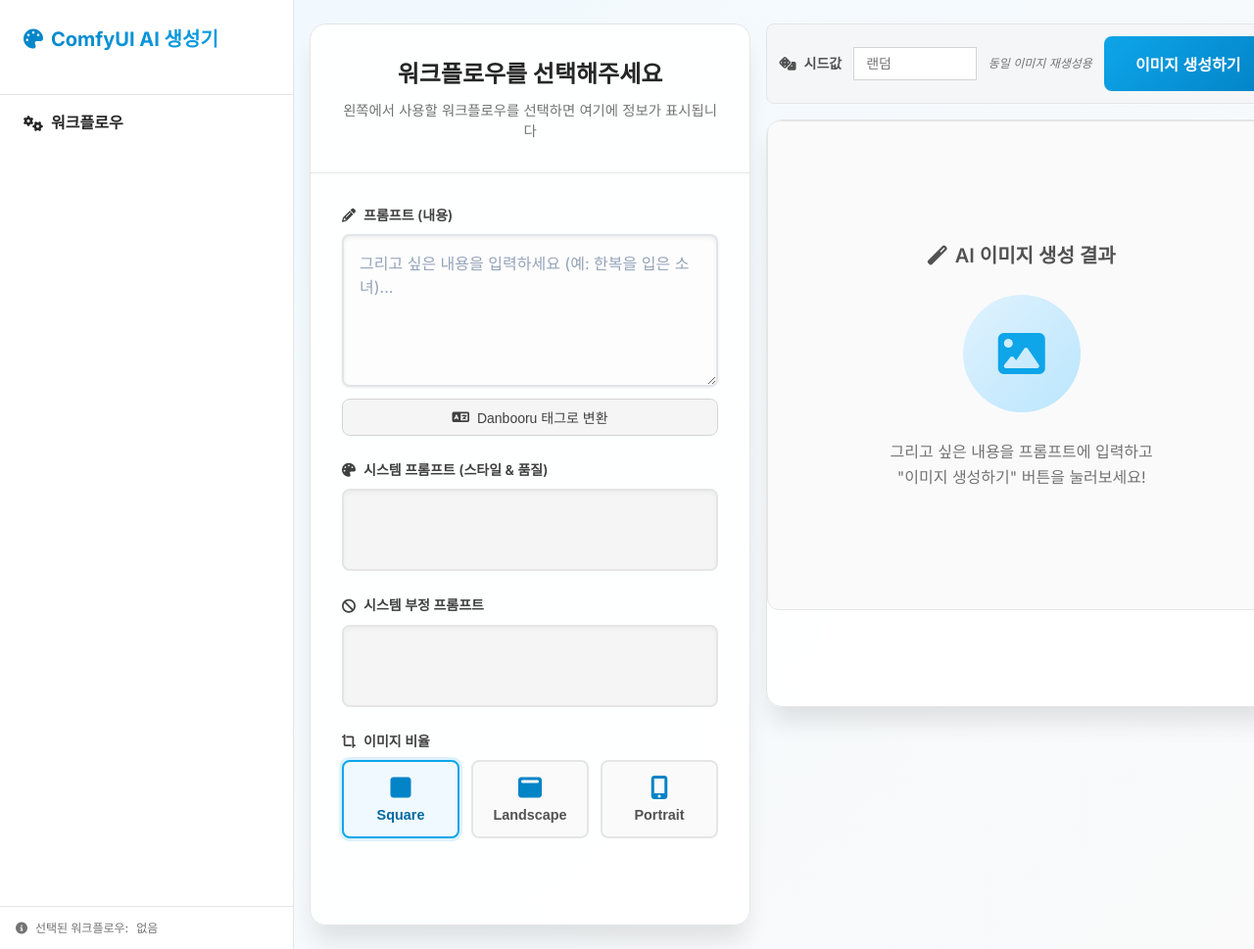
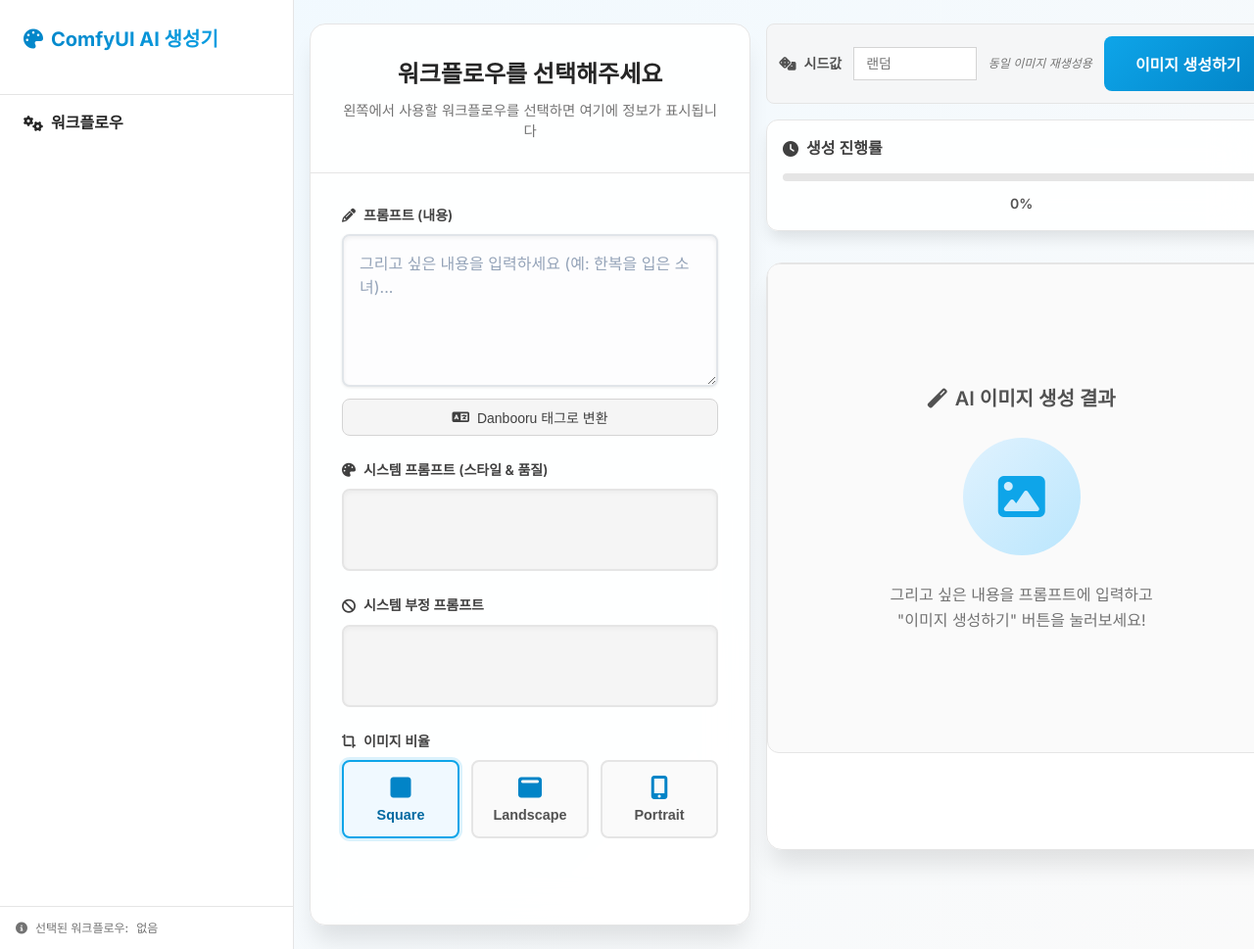
Before and after one commit to YoungkyuAlexKim/ComfyUI_FastAPI, a FastAPI app: template templates/index.html in a window 1280 px wide. Shown: the whole page at 98% size. Run offline with FastAPI, Linux system fonts and the light colour scheme; the template is opened without the code that fills it, so the values that code supplies are empty.

Commit message:
로딩바 버그 해결

```diff
--- a/static/css/styles.css
+++ b/static/css/styles.css
@@ -363,8 +363,26 @@ body {
     transform: none;
 }
 
-/* Progress */
-.progress-section { margin-top: var(--space-xl); display: none; }
+/* Progress - 독립적으로 분리된 로딩바 */
+.progress-section {
+    margin-bottom: var(--space-lg);
+    padding: var(--space-lg);
+    background: rgba(255, 255, 255, 0.9);
+    backdrop-filter: blur(20px);
+    border: 1px solid var(--neutral-200);
+    border-radius: var(--radius-xl);
+    box-shadow: var(--shadow-lg);
+}
+
+.progress-title {
+    margin: 0 0 var(--space-md) 0;
+    color: var(--neutral-700);
+    font-size: 1rem;
+    font-weight: 600;
+    display: flex;
+    align-items: center;
+    gap: var(--space-sm);
+}
 .progress-container {
     background: var(--neutral-200);
     border-radius: var(--radius-xl);
@@ -984,6 +1002,15 @@ body {
         margin-top: var(--space-sm);
         width: 100%;
     }
+
+    /* 모바일에서 로딩바 스타일 조정 */
+    .progress-section {
+        padding: var(--space-md);
+    }
+
+    .progress-title {
+        font-size: 0.9rem;
+    }
 }
 
 @media (max-width: 480px) {
--- a/templates/index.html
+++ b/templates/index.html
@@ -93,6 +93,13 @@
                         </div>
                         </div>
                     </div>
+                    <!-- 로딩바를 독립적으로 분리 -->
+                    <div class="progress-section" id="progress-section">
+                        <h3 class="progress-title"><i class="fas fa-clock"></i> 생성 진행률</h3>
+                        <div class="progress-container"><div class="progress-bar" id="progress-bar"></div></div>
+                        <div class="progress-text" id="progress-text">0%</div>
+                    </div>
+
                     <div class="output-card">
                         <div class="placeholder-section" id="placeholder-section">
                              <div class="placeholder-card">
@@ -111,10 +118,6 @@
                                         <img id="result-image" src="" alt="생성된 이미지 결과" class="result-image">
                                     </div>
                                     <p class="result-hint">이미지를 클릭하면 크게 볼 수 있습니다</p>
-                                </div>
-                                <div class="progress-section" id="progress-section" style="display: none;">
-                                    <div class="progress-container"><div class="progress-bar" id="progress-bar"></div></div>
-                                    <div class="progress-text" id="progress-text">0%</div>
                                 </div>
                             </div>
                         </div>
@@ -255,11 +258,13 @@
             if (data.status === 'complete') {
                 showStatus('🎉 이미지 생성 완료!', 'success');
                 setGenerateButtonState(false, '새 이미지 생성하기');
+                updateProgress(0); // 완료 후 진행률을 0%로 리셋
                 if (data.image_path) displayImage(data.image_path);
             }
             if (data.error) {
                 showStatus(`❌ 오류: ${data.error}`, 'error');
                 setGenerateButtonState(false, '이미지 생성하기');
+                updateProgress(0); // 에러 발생 시에도 진행률을 0%로 리셋
             }
         }
 
@@ -289,6 +294,7 @@
             } catch (error) {
                 showStatus(`❌ 요청 실패: ${error.message}`, 'error');
                 setGenerateButtonState(false, '이미지 생성하기');
+                updateProgress(0); // 요청 실패 시에도 진행률을 0%로 리셋
             }
         }
 
@@ -304,7 +310,6 @@
         }
 
         function updateProgress(percent) {
-            ui.progressSection.style.display = 'block';
             ui.progressBar.style.width = `${percent}%`;
             ui.progressText.textContent = `${Math.round(percent)}%`;
         }
```
